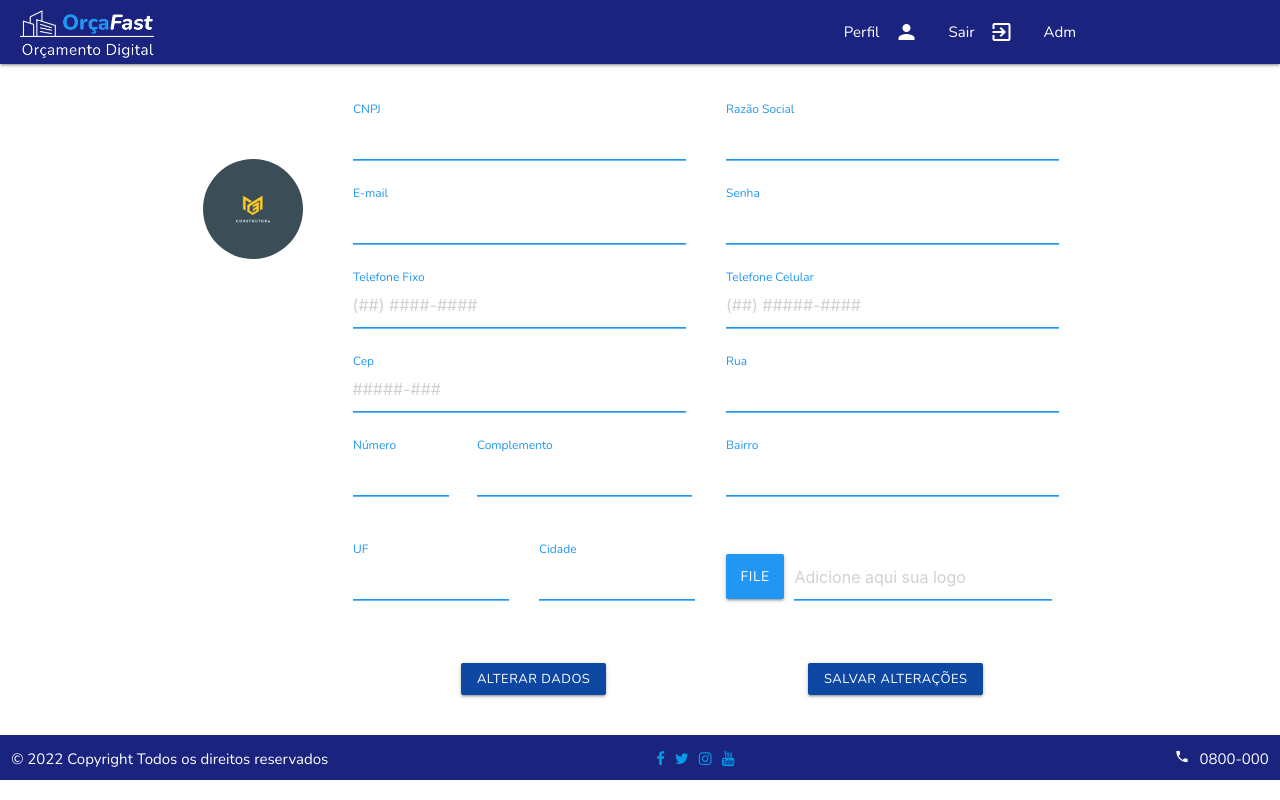
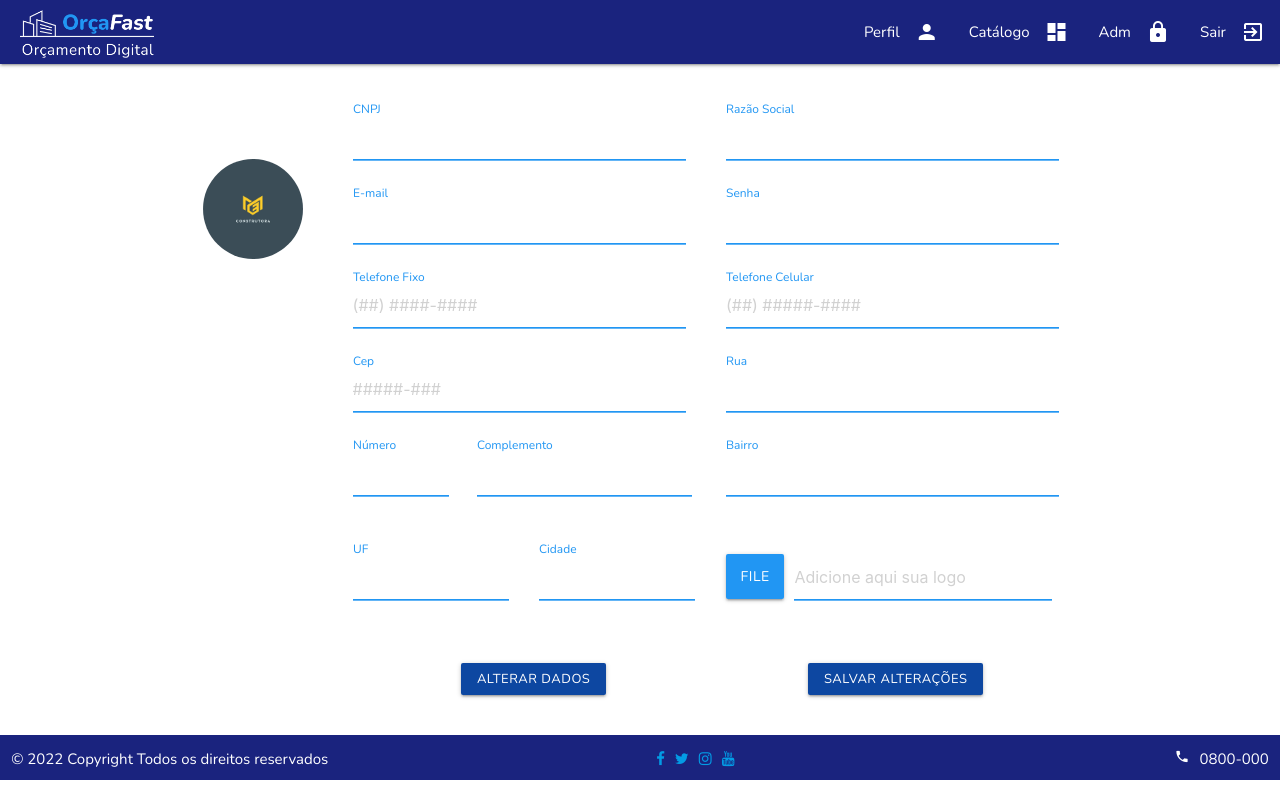
Before and after one commit to gustavomghisi7/OrcaFast, an Angular app: page /perfil in a window 1280 px wide. Built offline with nearby package versions, Linux system fonts and the light colour scheme; no server answers.

Commit message:
coloca catalogo no header, ajusta links e imagem do header

```diff
--- a/src/app/components/header/header.component.html
+++ b/src/app/components/header/header.component.html
@@ -1,4 +1,30 @@
 <nav>
+  <div class="nav-wrapper indigo darken-4">
+    <a routerLink="/" class="brand-logo">
+      <img
+        src="assets/img/logo_horizontal.png"
+        alt="logo"
+        class="logo-nav"
+        style="position: relative"
+      />
+    </a>
+
+    <!-- links de navegação -->
+
+    <ul class="right hide-on-med-and-down">
+      <li><a routerLink="/perfil" class="logout whit-text">Perfil<i class="material-icons right">person</i></a></li>
+      <li><a routerLink="/catalogo" class="logout whit-text">Catálogo<i class="material-icons right">dashboard</i></a></li>
+      <li><a routerLink="/adm" class="logout whit-text">Adm<i class="material-icons right">lock</i></a></li>
+      <li><a routerLink="/" (click)="logout()" class="logout whit-text">Sair<i class="material-icons right">exit_to_app</i></a></li>
+    </ul>
+  </div>
+
+</nav>
+
+
+<!-- começo do header anterior -->
+
+<!-- <nav>
   <div class="nav-wrapper indigo darken-4">
     <a
       routerLink="/home"
@@ -48,6 +74,6 @@
       </li>
     </ul>
   </div>
-</nav>
+</nav> -->
 
 <router-outlet></router-outlet>
```
